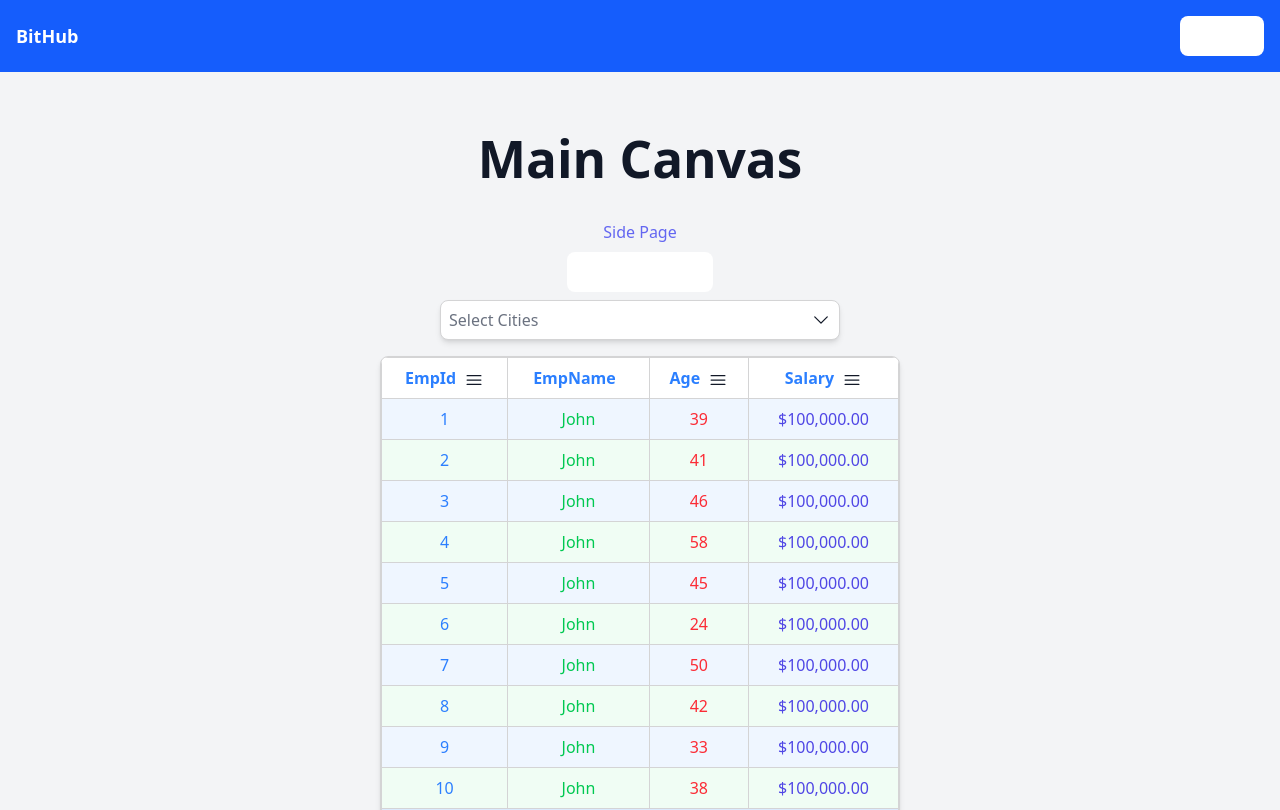
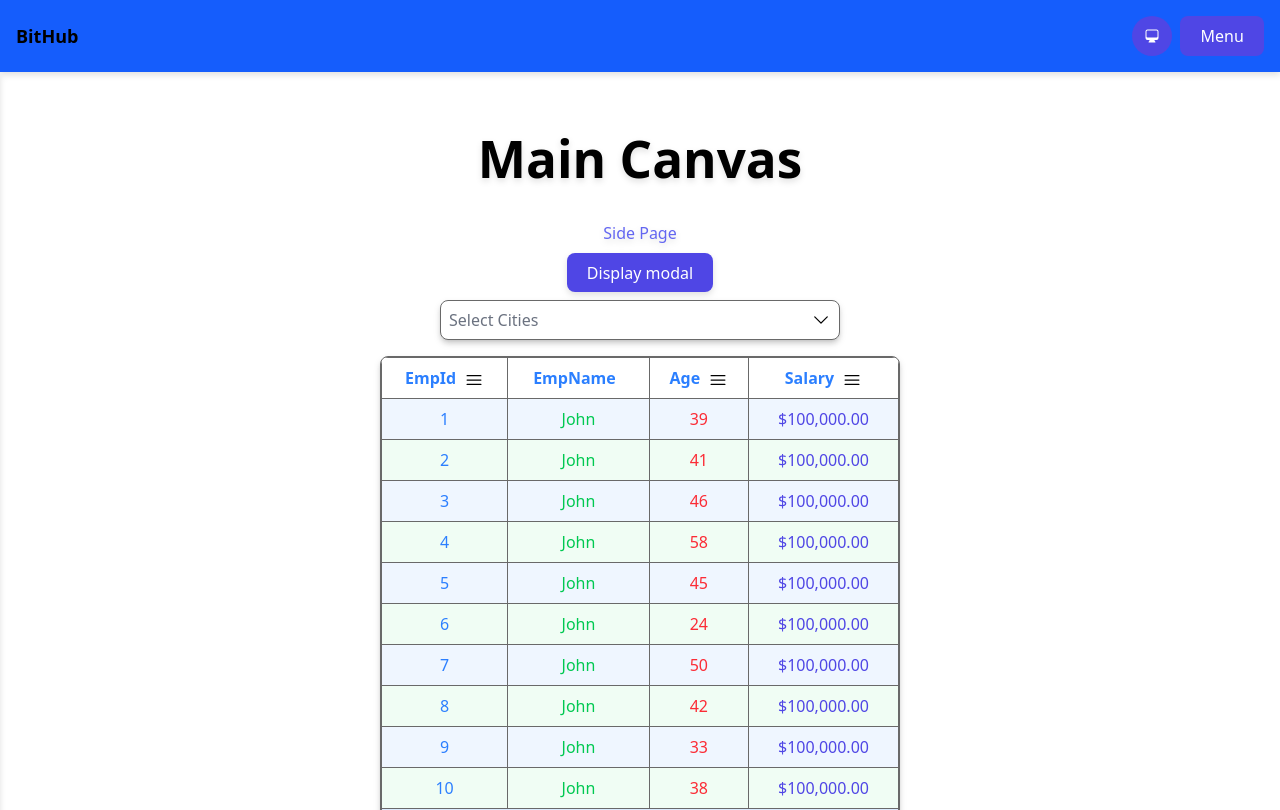
Before and after one commit to rabinzx/BitHub, a React (Vite) app in the folder frontend/: page / in a window 1280 px wide. Shown: the top 810 px of the page. Built offline with nearby package versions, Linux system fonts and the light colour scheme.

Commit message:
add theme control

```diff
--- a/frontend/index.html
+++ b/frontend/index.html
@@ -1,6 +1,13 @@
 <!doctype html>
 <html lang="en">
   <head>
+    <script>
+      // load the script first to ensure the theme is set before any styles are applied (this is important for avoiding flash of unstyled content)
+      document.querySelector("html")?.setAttribute(
+        "data-theme",
+        localStorage.getItem("theme") || "system"
+      );
+    </script>
     <meta charset="UTF-8" />
     <link rel="icon" type="image/svg+xml" href="/bithub_logo.svg" />
     <meta name="viewport" content="width=device-width, initial-scale=1.0" />
--- a/frontend/src/App.tsx
+++ b/frontend/src/App.tsx
@@ -5,6 +5,7 @@ import { Outlet } from "react-router-dom";
 import './App.css'
 import MainCanvas from './pages/MainCanvas';
 import SidePage from './pages/SidePage';
+import ThemeSelect from './components/ThemeSelect';
 
 function App() {
   const [count, setCount] = useState(0)
@@ -44,20 +45,23 @@ function App() {
   return (
     <div className="flex flex-col min-h-screen drop-shadow-md" >
       {/* Header */}
-      <header className="bg-blue-600 text-white p-4 top-0 w-full flex justify-between items-center">
+      <header className="bg-blue-600 p-4 top-0 w-full flex justify-between items-center">
         <h2 className="text-lg font-bold">BitHub</h2>
-        <button aria-hidden="true"
-          onClick={sidebarOpenHandler}
-        >
-          Menu
-        </button>
+        <div className='flex gap-2'>
+          <ThemeSelect />
+          <button aria-hidden="true"
+            onClick={sidebarOpenHandler}
+          >
+            Menu
+          </button>
+        </div>
       </header>
 
       {/* Layout Wrapper */}
       <div className="flex flex-1" >
         {/* Sidebar */}
         <aside
-          className={`bg-gray-800 text-white relative z-50 w-[250px] flex-shrink-0 transform transition-transform duration-250 ease-in-out
+          className={`bg-gray-800 relative z-50 w-[250px] flex-shrink-0 transform transition-transform duration-250 ease-in-out
           ${isSidebarOpen ? "translate-x-0" : "-translate-x-full"}`}
         >
           <nav className="space-y-4">
@@ -77,13 +81,13 @@ function App() {
         </aside>
 
         {/* Main Content */}
-        <main className={`flex-1 transition-all duration-250 p-6 bg-gray-100 -ml-[250px] ${isSidebarOpen && "md:ml-0"}`}>
+        <main className={`flex-1 transition-all duration-250 p-6 -ml-[250px] ${isSidebarOpen && "md:ml-0"}`}>
           {/* Route outlet */}
           <Outlet />
         </main>
       </div>
       {/* Footer */}
-      <footer className="flex-shrink-0 bg-blue-600 text-white text-center p-3 ">
+      <footer className="flex-shrink-0 bg-blue-600 text-center p-3 ">
         © 2025 BitHub. All rights reserved.
       </footer>
     </div>
--- /dev/null
+++ b/frontend/src/components/ThemeSelect.tsx
@@ -0,0 +1,26 @@
+import { useEffect, useState } from "react";
+import { ComputerDesktopIcon, SunIcon, MoonIcon } from '@heroicons/react/24/solid'
+
+type Theme = "system" | "light" | "dark";
+
+const ThemeSelect = () => {
+    const [theme, setTheme] = useState<Theme>(localStorage.getItem("theme") as Theme ?? "system");
+
+    // Save the theme to localStorage whenever it changes
+    useEffect(() => {
+        document.querySelector("html")?.setAttribute("data-theme", theme);
+        localStorage.setItem("theme", theme);
+    }, [theme]);
+
+    return (
+        <div>
+            <button className="p-0! m-0! rounded-[50%]! h-10 w-10 flex justify-center items-center" onClick={() => setTheme(theme === "system" ? "light" : theme === "light" ? "dark" : "system")}>
+                {theme == "system" && <ComputerDesktopIcon className="size-4 inline cursor-pointer" title='System' />}
+                {theme == "light" && <SunIcon className="size-4 inline cursor-pointer" title='Light' />}
+                {theme == "dark" && <MoonIcon className="size-4 inline cursor-pointer" title='Dark' />}
+            </button>
+        </div>
+    )
+}
+
+export default ThemeSelect;
--- a/frontend/src/index.css
+++ b/frontend/src/index.css
@@ -4,13 +4,13 @@
   --breakpoint-3xl: 1920px;
 
   /* Colors */
-  --color-primary: #4f46e5;         /* Indigo */
-  --color-primary-light: #6366f1;
+  --color-primary: light-dark(#4f46e5, #86a7fb); /* Indigo */
+  --color-link: #6366f1;
   --color-secondary: #6b7280;
-  --color-text: #111827;
-  --color-background: #ffffff;
-  --color-border: #d4d4d5;
-  --color-success: #10b981;       /* Emerald */
+  --color-text: light-dark(#000000, #ffffff);
+  --color-background: light-dark(#ffffff, #1F1F1F);
+  --color-border: light-dark(#696969, #858585);
+  --color-success: #10b981; /* Emerald */
   --color-error: #ef4444;
   --color-warning: #ffd044;
 
@@ -59,6 +59,21 @@
   -moz-osx-font-smoothing: grayscale;
 }
 
+:root[data-theme="system"],
+:root:has(option[id="theme-system"]:checked){
+  color-scheme: light dark;
+}
+
+:root[data-theme="light"],
+:root:has(option[id="theme-light"]:checked){
+  color-scheme: light;
+}
+
+:root[data-theme="dark"],
+:root:has(option[id="theme-dark"]:checked){
+  color-scheme: dark;
+}
+
 div, table, span, p,
 h1, h2, h3, h4, h5, h6, a
 table, th, tr, td {
@@ -67,7 +82,7 @@ table, th, tr, td {
 
 a {
   font-weight: 500;
-  color: var(--color-primary-light);
+  color: var(--color-link);
   text-decoration: inherit;
 }
 a:hover {
@@ -121,22 +136,9 @@ button {
 }
 
 button:hover {
-  background: var(--color-primary-light);
+  background: var(--color-link);
 }
 button:focus,
 button:focus-visible {
   outline: 4px auto -webkit-focus-ring-color;
 }
-
-@media (prefers-color-scheme: light) {
-  :root {
-    color: var(--color-text);
-    background: var(--color-background);
-  }
-  a:hover {
-    color: var(--color-primary);
-  }
-  button {
-    background: var(--color-background);
-  }
-}
--- a/frontend/src/pages/LoginForm.tsx
+++ b/frontend/src/pages/LoginForm.tsx
@@ -48,7 +48,7 @@ const LoginForm = () => {
                 />
                 <button
                     type="submit"
-                    className={`w-full py-2 mt-4 text-white bg-blue-600 rounded hover:bg-blue-700 ${loading ? 'opacity-50 cursor-not-allowed' : ''}`}
+                    className={`w-full py-2 mt-4 bg-blue-600 rounded hover:bg-blue-700 ${loading ? 'opacity-50 cursor-not-allowed' : ''}`}
                     disabled={loading}
                 >
                     {loading ? <LoadingComponent /> : 'Login'}
```
Also changed, not shown: 1 other file (tests, documents, lock files or other folders).
